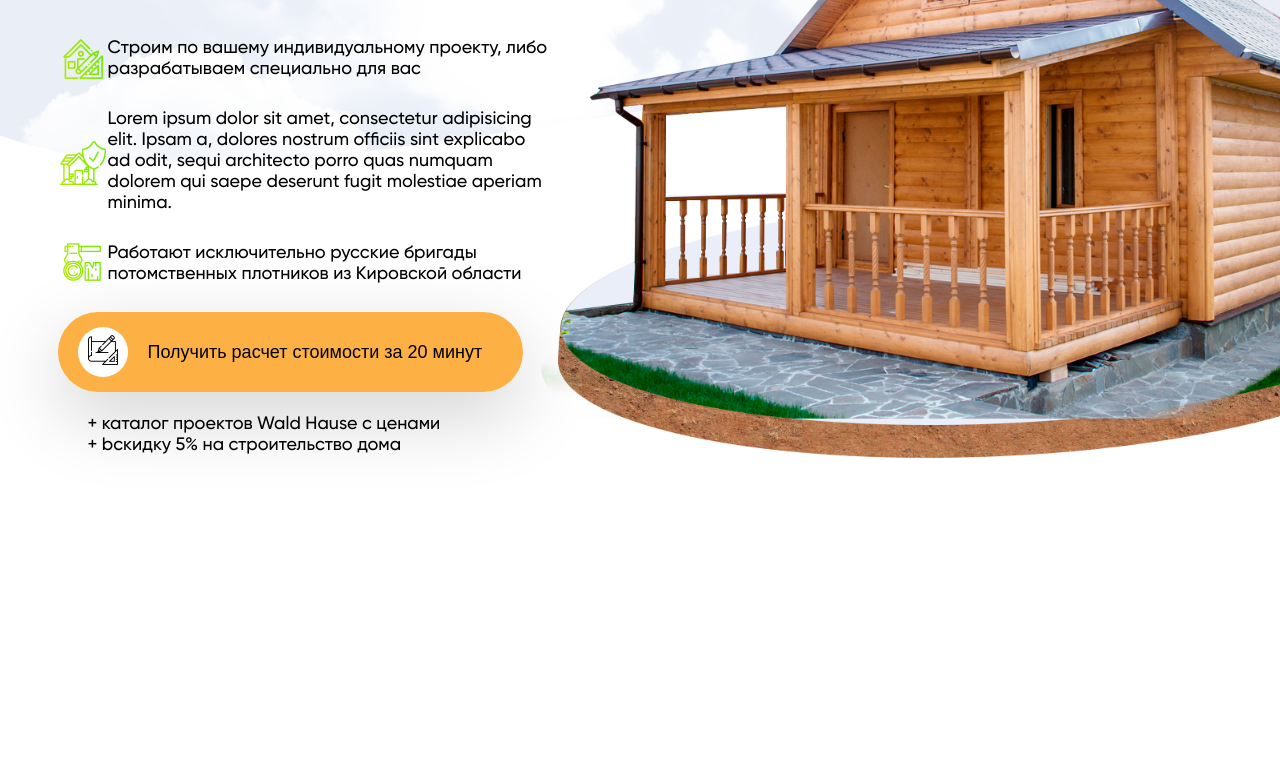
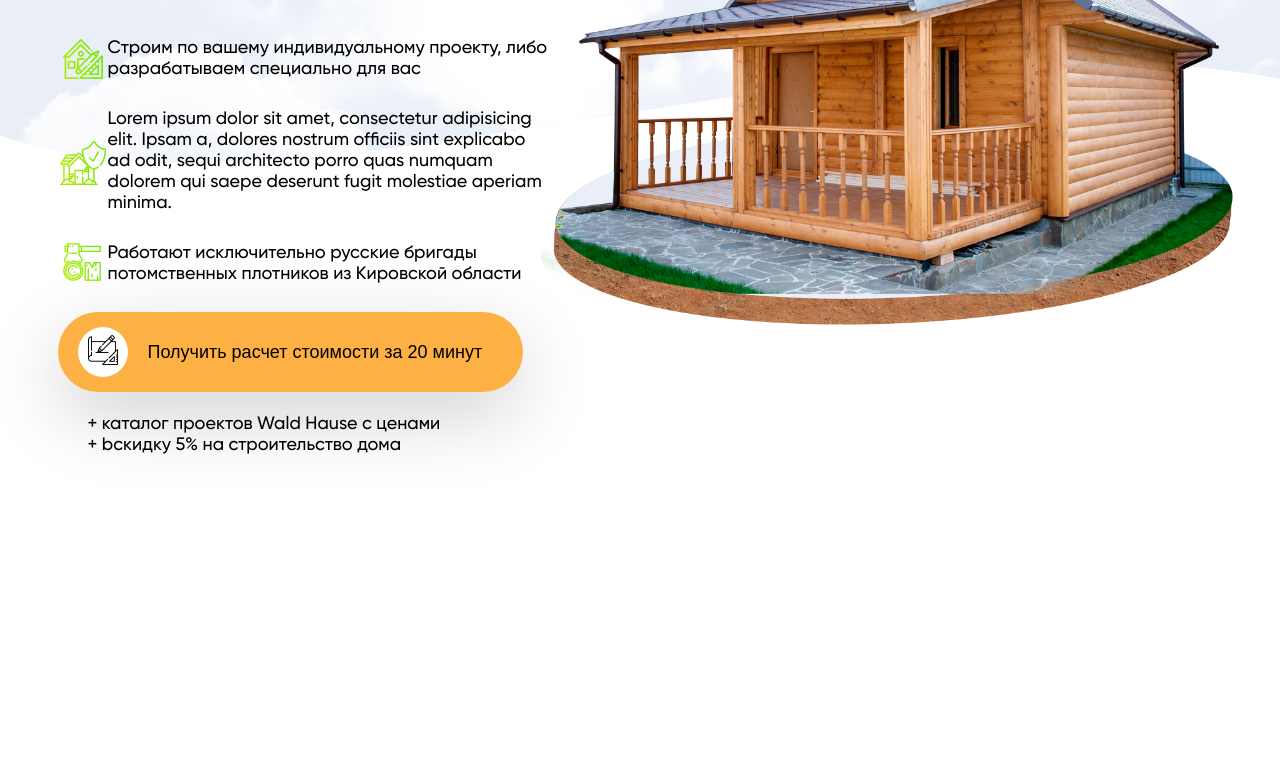
Before and after one commit to More213/Waldhaus__BEM__desktop-only, a plain HTML site: page index.html in a window 1280 px wide. Shown: the part 339-1102 px from the top of the page. Drawn offline with Linux system fonts and the light colour scheme.

Commit message:
011 adaptiv img

```diff
--- a/index.html
+++ b/index.html
@@ -99,10 +99,12 @@
                             <p class="mnogoygols__p">Ведущий поставщик кровельных материалов на рынке. Гарантия до <span>50 лет.</span></p>
                         </div>
                         <div class="mnogoygols__img">
+                           <div class="mnogoygols__mnogoygol">
                                 <img src="images/icons/mnogoygol-w.png" alt="" class="mnogoygols__white">
                                 <img src="images/icons/mnogoygol-g.png" alt="" class="mnogoygols__green">
                                 <img src="images/icons/mnogoygol-o.png" alt="" class="mnogoygols__orang">
                                 <img src="images/icons/loupe.png" alt="" class="mnogoygols__loupe">
+                            </div>
                             <div class="mnogoygols__line"></div>
                         </div>
                     </div>
@@ -114,10 +116,12 @@
                             <p class="mnogoygols__p">Защищают от влаги и гниения, выравнивают цвет дерева, в разы увеличивают срок службы</p>
                         </div>
                         <div class="mnogoygols__img">
+                           <div class="mnogoygols__mnogoygol">
                                 <img src="images/icons/mnogoygol-w.png" alt="" class="mnogoygols__white">
                                 <img src="images/icons/mnogoygol-g.png" alt="" class="mnogoygols__green">
                                 <img src="images/icons/mnogoygol-o.png" alt="" class="mnogoygols__orang">
                                 <img src="images/icons/loupe.png" alt="" class="mnogoygols__loupe">
+                            </div>
                             <div class="mnogoygols__line"></div>
                         </div>
                     </div>
@@ -128,10 +132,12 @@
                             <p class="mnogoygols__p">3-камерный 60мм стеклопакет Rehau Blitz New с высокой тепло- и шумоизоляцией</p>
                         </div>
                         <div class="mnogoygols__img">
+                           <div class="mnogoygols__mnogoygol">
                                 <img src="images/icons/mnogoygol-w.png" alt="" class="mnogoygols__white">
                                 <img src="images/icons/mnogoygol-g.png" alt="" class="mnogoygols__green">
                                 <img src="images/icons/mnogoygol-o.png" alt="" class="mnogoygols__orang">
                                 <img src="images/icons/loupe.png" alt="" class="mnogoygols__loupe">
+                            </div>
                             <div class="mnogoygols__line"></div>
                         </div>
                     </div>
@@ -144,10 +150,12 @@
                             <img src="images/icons/izospan.png" alt="" class="mnogoygols__logo">
                         </div>
                         <div class="mnogoygols__img">
+                           <div class="mnogoygols__mnogoygol">
                                 <img src="images/icons/mnogoygol-w.png" alt="" class="mnogoygols__white">
                                 <img src="images/icons/mnogoygol-g.png" alt="" class="mnogoygols__green">
                                 <img src="images/icons/mnogoygol-o.png" alt="" class="mnogoygols__orang">
                                 <img src="images/icons/loupe.png" alt="" class="mnogoygols__loupe">
+                            </div>
                             <div class="mnogoygols__line"></div>
                         </div>
                     </div>
@@ -160,10 +168,12 @@
                             <img src="images/icons/logohuse.png" alt="" class="mnogoygols__logo">
                         </div>
                         <div class="mnogoygols__img">
+                           <div class="mnogoygols__mnogoygol">
                                 <img src="images/icons/mnogoygol-w.png" alt="" class="mnogoygols__white">
                                 <img src="images/icons/mnogoygol-g.png" alt="" class="mnogoygols__green">
                                 <img src="images/icons/mnogoygol-o.png" alt="" class="mnogoygols__orang">
                                 <img src="images/icons/loupe.png" alt="" class="mnogoygols__loupe">
+                            </div>
                             <div class="mnogoygols__line"></div>
                         </div>
                     </div>
@@ -176,10 +186,12 @@
                             <p class="mnogoygols__p">Биостойкость - не являются средой обитания для грызунов и микроорганизмов</p>
                         </div>
                         <div class="mnogoygols__img">
+                           <div class="mnogoygols__mnogoygol">
                                 <img src="images/icons/mnogoygol-w.png" alt="" class="mnogoygols__white">
                                 <img src="images/icons/mnogoygol-g.png" alt="" class="mnogoygols__green">
                                 <img src="images/icons/mnogoygol-o.png" alt="" class="mnogoygols__orang">
                                 <img src="images/icons/loupe.png" alt="" class="mnogoygols__loupe">
+                            </div>
                             <div class="mnogoygols__line"></div>
                         </div>
                     </div>
@@ -191,10 +203,12 @@
                             <p class="mnogoygols__p">Лидер в создании фундаментов Нижегородской области. Сваи с несущей способностью до 30 т.</p>
                         </div>
                         <div class="mnogoygols__img">
+                           <div class="mnogoygols__mnogoygol">
                                 <img src="images/icons/mnogoygol-w.png" alt="" class="mnogoygols__white">
                                 <img src="images/icons/mnogoygol-g.png" alt="" class="mnogoygols__green">
                                 <img src="images/icons/mnogoygol-o.png" alt="" class="mnogoygols__orang">
                                 <img src="images/icons/loupe.png" alt="" class="mnogoygols__loupe">
+                            </div>
                             <div class="mnogoygols__line"></div>
                         </div>
                     </div>
--- a/style.css
+++ b/style.css
@@ -62,7 +62,7 @@ overflow-y:hidden !important;
     flex-shrink: 0;
 }
 .navbar{
-    max-width: 1165px;
+    width: 1165px;
     height: 156px;
     display: flex;
     flex-direction: row;
@@ -77,6 +77,7 @@ overflow-y:hidden !important;
     flex-direction: row;
     justify-content:space-around;
     width: 400px;
+    flex-shrink: 0;
     height: 156px;
     align-items: center;
     font-size: 18px;
@@ -150,7 +151,6 @@ overflow-y:hidden !important;
     height: auto;
     display: flex;
     flex-direction: row;
-
     margin-left: auto;
     margin-right: auto;
     margin-bottom: 100px;
@@ -207,6 +207,10 @@ overflow-y:hidden !important;
     background-color: #fdb044;
     box-shadow: 0px 24px 76px 0px rgba(0, 0, 0, 0.18);
 }
+.button:hover{
+    background: #FEC471;
+
+}
 .wraperhause__button{
     width: 470px;
     position:relative;
@@ -225,11 +229,10 @@ overflow-y:hidden !important;
 }
 .button__three{
     width: 400px;
-    margin-bottom: 15px
+    margin-bottom: 15px;
 }
 .button:active{
     background: #9ce926;
-    box-shadow: 0px 0px 50px 10px rgba(0, 0, 0, 0.18);
 }
 .button:focus{
     outline: none;
@@ -253,7 +256,6 @@ overflow-y:hidden !important;
 }
 
 .button__three .button__20min{
-    position: relative;
     left: 45px;
     font-size:18px;
 }
@@ -267,24 +269,76 @@ overflow-y:hidden !important;
     height: 700px;
     position: relative;
     padding-bottom:80px;
+    flex-shrink: 3
 }
 .hausimg__cover{
+
     z-index: -1;
     background-size:cover;
 }
 
 @media only screen and (max-width:2250px){
 .wraper__hausimg{
-    right: 90px;
-    width:99%;
+    right: 40px;
+    width:98%;
     height: 700px;
-
 }
 .hausimg__cover{
-    top: 10px;
-    height: 624px;
+    height: 750px;
+}}
+@media only screen and (max-width:2045px){
+.wraper__hausimg{
+    right: 90px;
+    width:85%;
+    height: 700px;
+}
+.hausimg__cover{
+    height:740px;
+}}
+@media only screen and (max-width:1920px){
+.hausimg__cover{
+    height:700px;
     margin-bottom:165px ;
-
+}}
+@media only screen and (max-width:1880px){
+.hausimg__cover{
+    height:690px;
+    margin-bottom:165px ;
+}}
+@media only screen and (max-width:1830px){
+.hausimg__cover{
+    height:670px;
+    margin-bottom:165px ;
+}}
+@media only screen and (max-width:1780px){
+.hausimg__cover{
+    height:650px;
+    margin-bottom:165px ;
+}}
+@media only screen and (max-width:1660px){
+.hausimg__cover{
+    height:630px;
+    margin-bottom:165px ;
+}}
+@media only screen and (max-width:1603px){
+.hausimg__cover{
+    height:600px;
+    margin-bottom:165px ;
+}}
+@media only screen and (max-width:1518px){
+.hausimg__cover{
+    height:580px;
+    margin-bottom:165px ;
+}}
+@media only screen and (max-width:1460px){
+.hausimg__cover{
+    height:560px;
+    margin-bottom:165px ;
+}}
+@media only screen and (max-width:1440px){
+.hausimg__cover{
+    height:490px;
+    margin-bottom:165px ;
 }}
 @media only screen and (max-width:1552px){
 .heusehome2{
@@ -332,8 +386,7 @@ h3{
     top:1380px;
 }
 
-.mnogoygols__img{
-    z-index: 2;
+.mnogoygols__img .mnogoygols__mnogoygol{
     width: 76px;
     max-height:76;
 }
@@ -432,6 +485,7 @@ h3{
     left:600px ;
 }
 .mnogoygols__list-five .mnogoygols__img{
+    z-index: 10;
     position: relative;
     right: 150px;
     top: 120px;
@@ -500,14 +554,10 @@ h3{
     bottom:37px;
     left: 27px;
 }
-.mnogoygols__img:hover .mnogoygols__green{
+.mnogoygols__mnogoygol:hover .mnogoygols__green{
     display: none
 }
-.mnogoygols__img:hover mnogoygols__orang{
-    z-index: 1;
-    position:absolute;
-    left: 17px
-}
+
 .mnogoygols__items-roof{
     display: flex;
     flex-direction: column;
@@ -610,6 +660,7 @@ h3{
     flex-direction: column;
     align-items: center;
     justify-content: space-between;
+    z-index: 10;
 
 }
 .wrapertest__line__grin{
```
Lines whose indentation alone changed are shown as unchanged.
